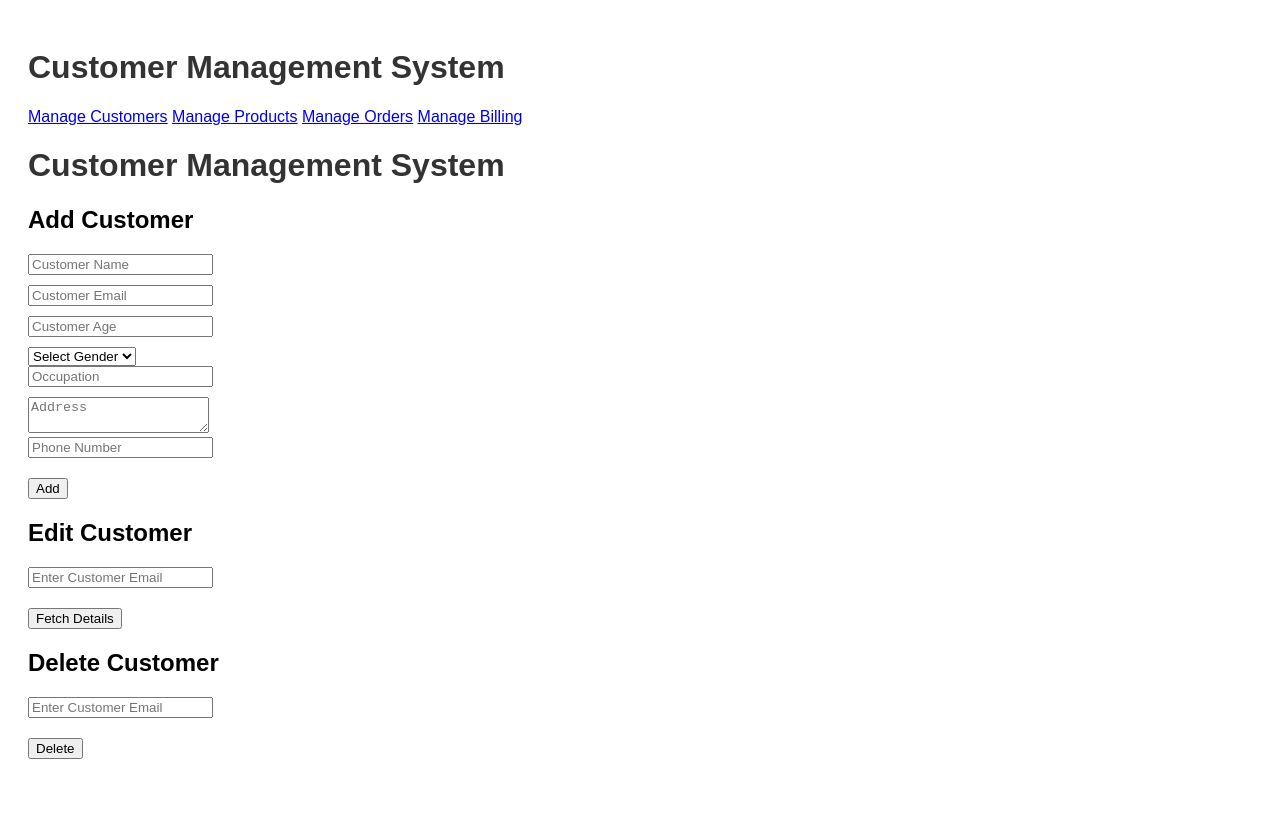
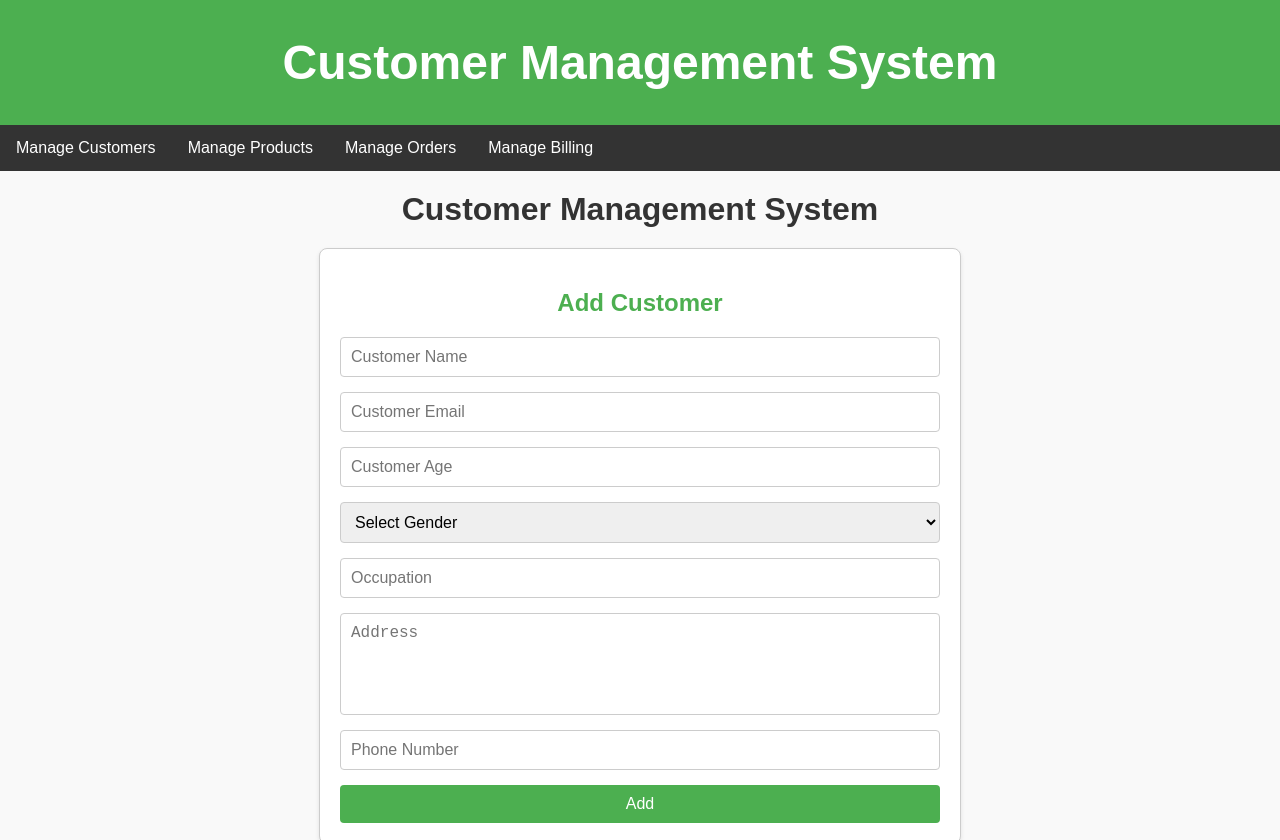
Before and after one commit to chintuistarla/Programming-for-python, a website: page frontend/public/customer.html in a window 1280 px wide. Shown: the top 840 px of the page. Before the commit the page ends 800 px from the top, so only its background shows below. Drawn offline with Linux system fonts and the light colour scheme; files whose address does not match are found by name.

Commit message:
Customer Commit 3

```diff
--- a/frontend/public/customer.css
+++ b/frontend/public/customer.css
@@ -1,17 +1,111 @@
+/* General Styles */
 body {
     font-family: Arial, sans-serif;
-    padding: 20px;
-}
-h1 {
+    margin: 0;
+    padding: 0;
+    background-color: #f9f9f9;
     color: #333;
 }
+
+header {
+    background-color: #4CAF50;
+    color: white;
+    padding: 15px 20px;
+    text-align: center;
+    font-size: 1.5rem;
+    font-weight: bold;
+}
+
+nav {
+    background-color: #333;
+    overflow: hidden;
+}
+
+nav a {
+    float: left;
+    display: block;
+    color: white;
+    text-align: center;
+    padding: 14px 16px;
+    text-decoration: none;
+}
+
+nav a:hover {
+    background-color: #575757;
+    color: white;
+}
+
+h1 {
+    text-align: center;
+    margin: 20px 0;
+}
+
+section {
+    background-color: white;
+    margin: 20px auto;
+    padding: 20px;
+    border: 1px solid #ccc;
+    border-radius: 8px;
+    width: 80%;
+    max-width: 600px;
+    box-shadow: 0 2px 4px rgba(0, 0, 0, 0.1);
+}
+
+section h2 {
+    margin-bottom: 20px;
+    font-size: 1.5rem;
+    color: #4CAF50;
+    text-align: center;
+}
+
 form {
+    display: flex;
+    flex-direction: column;
+    gap: 15px;
+}
+
+form input,
+form select,
+form textarea,
+form button {
+    padding: 10px;
+    font-size: 1rem;
+    border: 1px solid #ccc;
+    border-radius: 4px;
+}
+
+form textarea {
+    resize: none;
+    height: 80px;
+}
+
+form button {
+    background-color: #4CAF50;
+    color: white;
+    cursor: pointer;
+    border: none;
+    transition: background-color 0.3s ease;
+}
+
+form button:hover {
+    background-color: #45a049;
+}
+
+#editCustomerDetails {
     margin-top: 20px;
+    padding: 15px;
+    background-color: #f1f1f1;
+    border: 1px solid #ddd;
+    border-radius: 4px;
 }
-label, input {
-    display: block;
-    margin-bottom: 10px;
+
+/* Responsive Design */
+@media (max-width: 768px) {
+    section {
+        width: 95%;
+    }
+
+    form {
+        gap: 10px;
+    }
 }
-button {
-    margin-top: 10px;
-}
```
